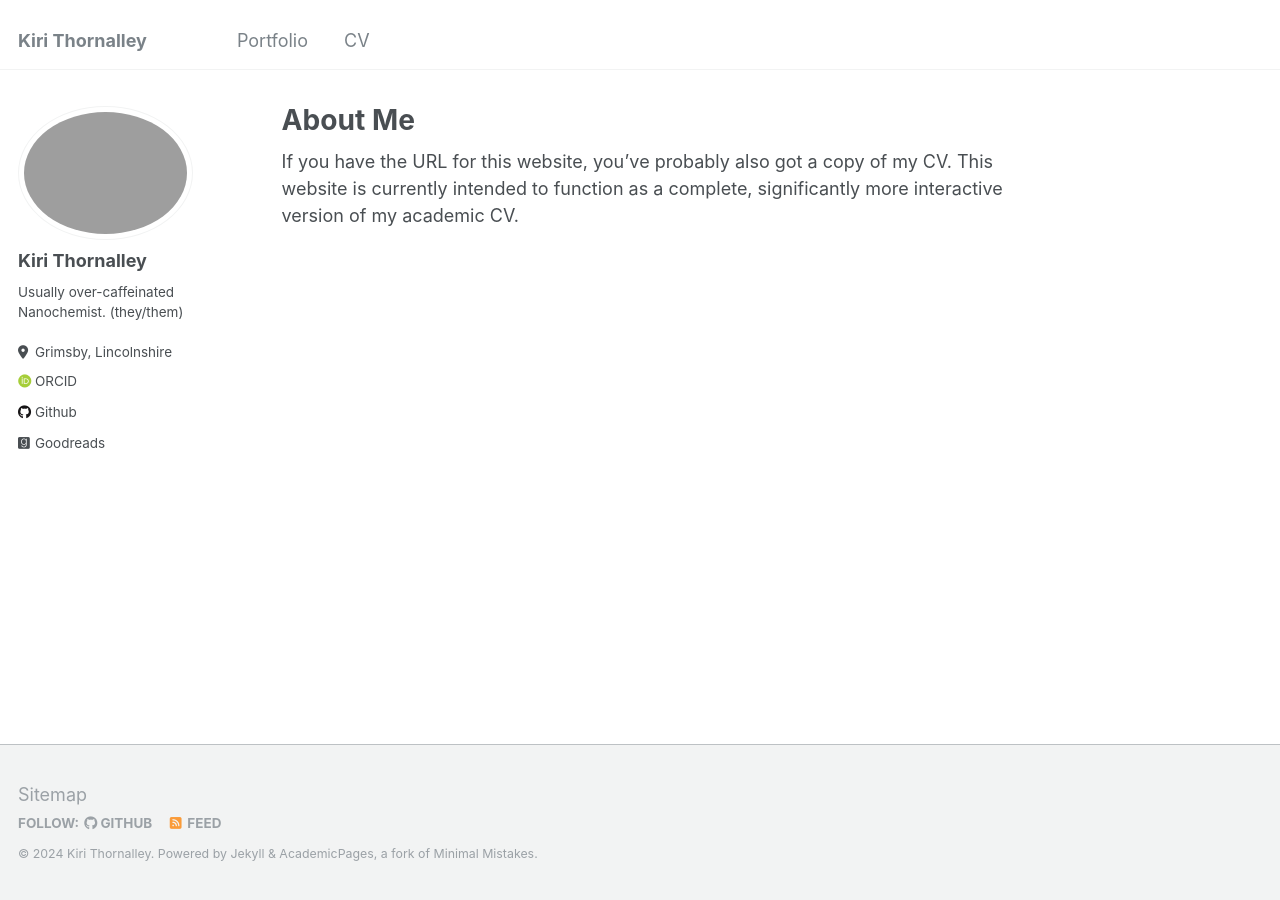
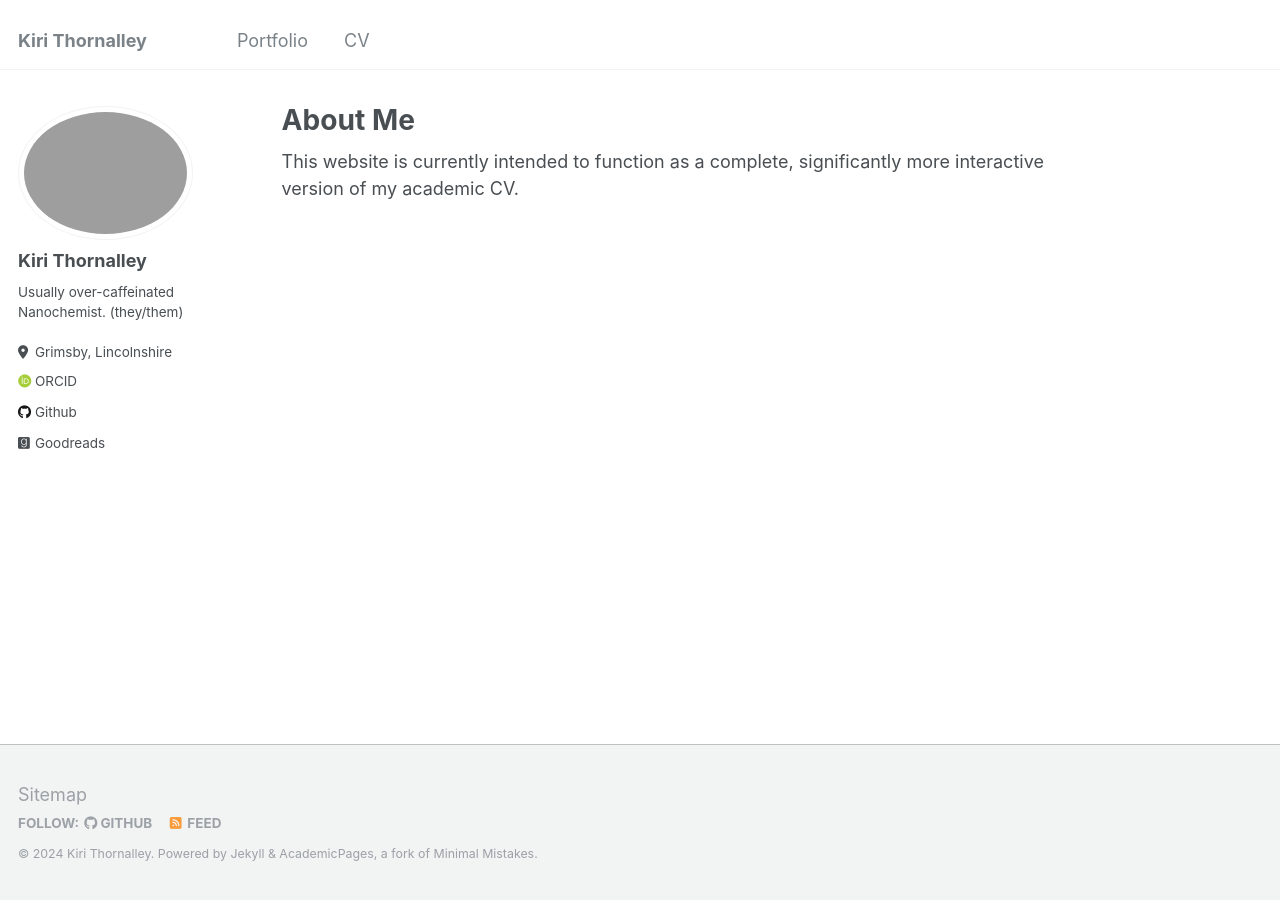
Before and after one commit to kiri-thornalley/kiri-thornalley.github.io, a Jekyll site: the page built from _pages/about.md, in a window 1280 px wide. Built offline with Jekyll 4.4.1, drawn with Linux system fonts in a browser that asks for light colours; some web fonts are replaced.

Commit message:
updated about page

```diff
--- a/_pages/about.md
+++ b/_pages/about.md
@@ -7,4 +7,4 @@ redirect_from:
   - /about.html
 ---
 
-If you have the URL for this website, you've probably also got a copy of my CV. This website is currently intended to function as a complete, significantly more interactive version of my academic CV.
+This website is currently intended to function as a complete, significantly more interactive version of my academic CV.
```
